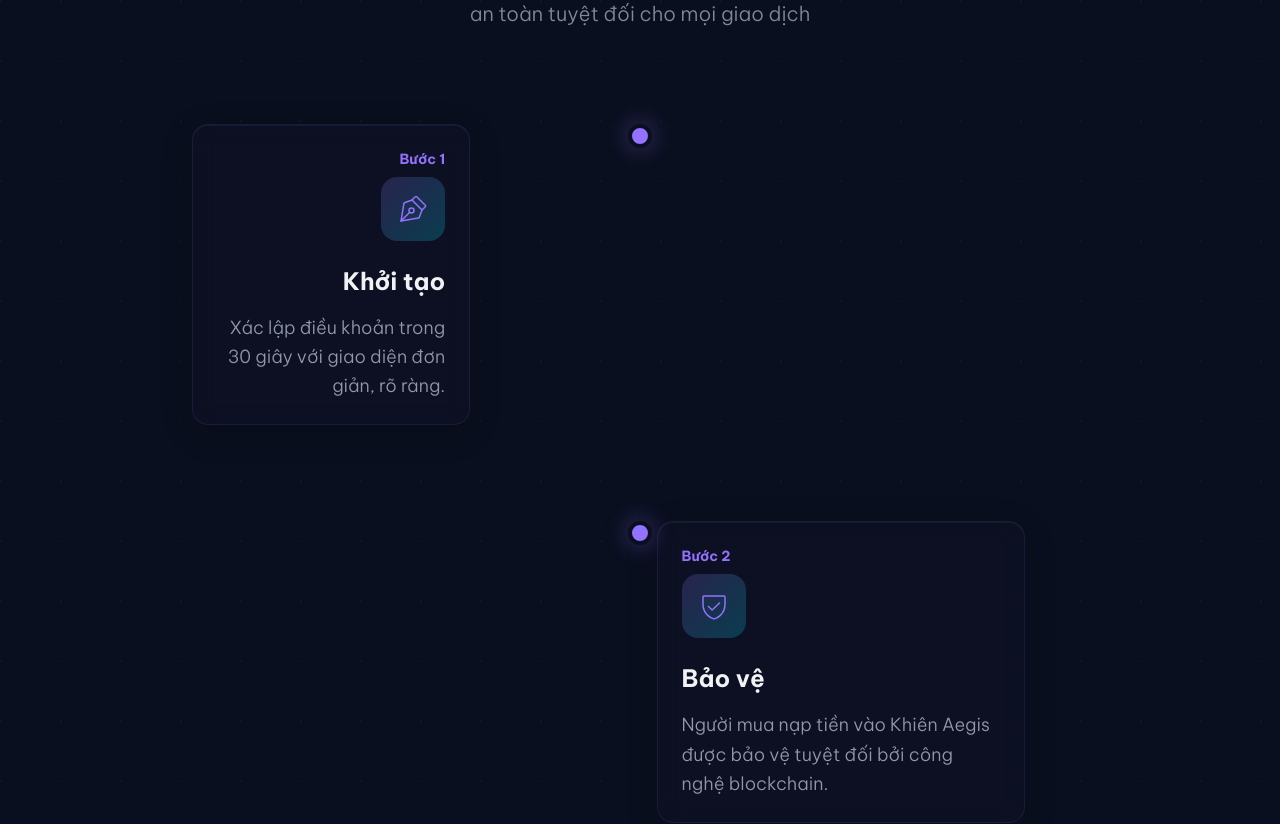
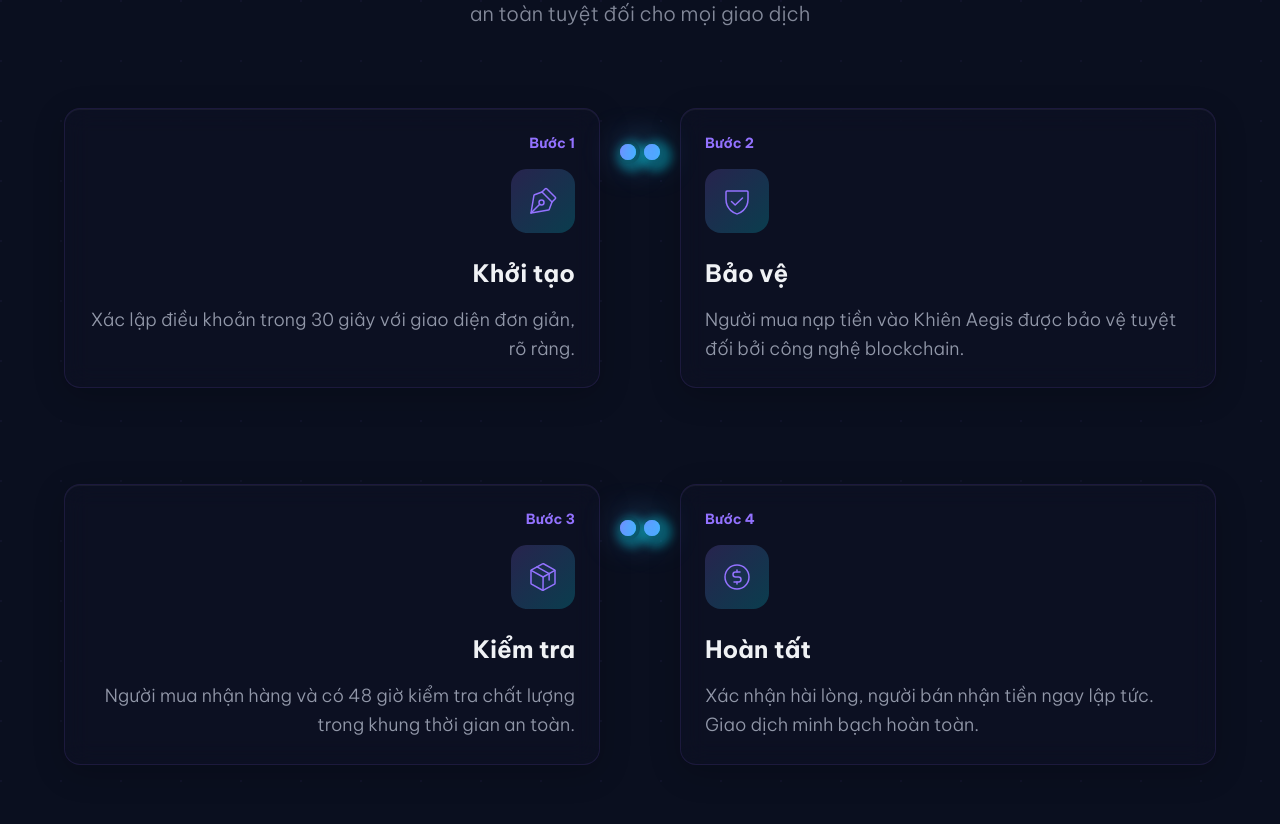
Before and after one commit to duyle555/secure-shield-exchange, a React (Vite) app: page / in a window 1280 px wide. Shown: the part 2453-3277 px from the top of the page. Built offline with nearby package versions, Linux system fonts and the light colour scheme.

Commit message:
Refactor "How It Works" section
Realigned the layout using CSS Grid and added pulse glow effects to the timeline elements.

```diff
--- a/src/components/sections/HowItWorksSection.tsx
+++ b/src/components/sections/HowItWorksSection.tsx
@@ -85,31 +85,19 @@ const HowItWorksSection = () => {
           </p>
         </div>
 
-        {/* Mobile-First Steps Layout */}
-        <div className="max-w-4xl mx-auto">
-          {/* Mobile: Single Column, Desktop: Timeline */}
-          <div className="space-y-8 lg:space-y-24 lg:relative">
-            {/* Desktop Timeline Line */}
-            <div className="hidden lg:block absolute left-1/2 transform -translate-x-1/2 w-1 h-full timeline-line"></div>
-
-            {/* Steps */}
+        {/* Perfect Grid Timeline Layout */}
+        <div className="max-w-6xl mx-auto">
+          {/* Mobile: Single Column */}
+          <div className="block lg:hidden space-y-8">
             {steps.map((step, index) => (
-              <div key={index} className="relative">
-                {/* Desktop Timeline Dot */}
-                <div className="hidden lg:block absolute left-1/2 transform -translate-x-1/2 w-6 h-6 bg-primary rounded-full border-4 border-dark-background shadow-glow-primary z-10"></div>
-
-                {/* Mobile: Single Column, Desktop: Alternating */}
-                <div className="lg:flex lg:items-center">
-                  {/* Mobile Layout: Always Single Column */}
-                  <div className="block lg:hidden">
-                    <div className={`
+              <div key={index} className={`
                 transition-all duration-700 transform
                 ${visibleCards.includes(index)
                   ? 'opacity-100 translate-y-0'
                   : 'opacity-0 translate-y-8'
                 }
               `}>
-                      <div className="glass-card p-6 sm:p-8 rounded-2xl group active:scale-95 lg:hover:scale-105 transition-all duration-300 min-h-[200px]">
+                <div className="glass-card p-6 sm:p-8 rounded-2xl group active:scale-95 transition-all duration-300">
                   {/* Step Number */}
                   <div className="text-sm font-bold text-primary mb-4">
                     Bước {index + 1}
@@ -117,7 +105,7 @@ const HowItWorksSection = () => {
 
                   {/* Icon */}
                   <div className="mb-6 flex justify-center">
-                          <div className="w-16 h-16 bg-gradient-to-br from-primary/20 to-accent/20 rounded-2xl flex items-center justify-center group-active:scale-95 lg:group-hover:scale-110 transition-transform duration-300">
+                    <div className="w-16 h-16 bg-gradient-to-br from-primary/20 to-accent/20 rounded-2xl flex items-center justify-center group-active:scale-95 transition-transform duration-300">
                       <step.icon className="w-8 h-8 text-primary" weight="light" />
                     </div>
                   </div>
@@ -127,30 +115,50 @@ const HowItWorksSection = () => {
                   <p className="text-dark-subtle leading-relaxed text-base sm:text-lg font-light opacity-90 text-center">{step.description}</p>
 
                   {/* Active Effect Indicator */}
-                        <div className="absolute bottom-0 left-0 right-0 h-1 bg-gradient-to-r from-primary to-accent transform scale-x-0 group-active:scale-x-100 lg:group-hover:scale-x-100 transition-transform duration-300 rounded-b-2xl"></div>
+                  <div className="absolute bottom-0 left-0 right-0 h-1 bg-gradient-to-r from-primary to-accent transform scale-x-0 group-active:scale-x-100 transition-transform duration-300 rounded-b-2xl"></div>
                 </div>
+              </div>
+            ))}
+          </div>
+
+          {/* Desktop: Perfect CSS Grid Layout */}
+          <div className="hidden lg:block relative">
+            {/* Central Timeline */}
+            <div className="absolute left-1/2 transform -translate-x-1/2 w-1 h-full timeline-line"></div>
+
+            {/* CSS Grid Container */}
+            <div className="grid grid-cols-2 gap-x-20 gap-y-24 relative">
+              {steps.map((step, index) => (
+                <div key={index} className="relative">
+                  {/* Timeline Dot with Enhanced Glow Effect */}
+                  <div className="absolute top-8 z-20" style={{
+                    left: index % 2 === 0 ? 'calc(100% + 2.5rem)' : 'calc(-2.5rem - 1.5rem)',
+                  }}>
+                    <div className="relative w-6 h-6 bg-gradient-to-r from-primary to-accent rounded-full border-4 border-dark-background">
+                      {/* Main pulse glow */}
+                      <span className="animate-ping absolute inline-flex h-full w-full rounded-full bg-primary opacity-75"></span>
+
+                      {/* Secondary pulse glow */}
+                      <span className="animate-pulse absolute inline-flex h-8 w-8 -top-1 -left-1 rounded-full bg-accent/30 blur-sm"></span>
+
+                      {/* Outer glow ring */}
+                      <div className="absolute -inset-2 rounded-full bg-gradient-to-r from-primary/20 to-accent/20 blur-lg animate-pulse"></div>
                     </div>
                   </div>
 
-                  {/* Desktop Layout: Alternating */}
+                  {/* Step Card */}
                   <div className={`
-                    hidden lg:flex lg:items-center
-                    ${index % 2 === 0 ? 'flex-row-reverse text-right' : 'flex-row text-left'}
-                  `}>
-                    <div className="w-1/2"></div>
-                    <div className={`
-                      w-1/2
-                      ${index % 2 === 0 ? 'pr-12' : 'pl-12'}
+                    ${index % 2 === 0 ? 'col-start-1 text-right' : 'col-start-2 text-left'}
                     transition-all duration-700 transform
                     ${visibleCards.includes(index)
                       ? 'opacity-100 translate-x-0'
                       : `opacity-0 ${index % 2 === 0 ? 'translate-x-8' : '-translate-x-8'}`
                     }
                   `}>
-                      <div className="glass-card p-8 rounded-2xl group hover:scale-105 transition-all duration-300">
+                    <div className="glass-card p-8 rounded-2xl group hover:scale-105 hover:shadow-glow-primary/20 transition-all duration-300 relative overflow-hidden">
                       {/* Step Number */}
                       <div className={`
-                          text-sm font-bold text-primary mb-2
+                        text-sm font-bold text-primary mb-4
                         ${index % 2 === 0 ? 'text-right' : 'text-left'}
                       `}>
                         Bước {index + 1}
@@ -161,8 +169,11 @@ const HowItWorksSection = () => {
                         mb-6 flex
                         ${index % 2 === 0 ? 'justify-end' : 'justify-start'}
                       `}>
-                          <div className="w-16 h-16 bg-gradient-to-br from-primary/20 to-accent/20 rounded-2xl flex items-center justify-center group-hover:scale-110 transition-transform duration-300">
+                        <div className="w-16 h-16 bg-gradient-to-br from-primary/20 to-accent/20 rounded-2xl flex items-center justify-center group-hover:scale-110 transition-transform duration-300 relative">
                           <step.icon className="w-8 h-8 text-primary" weight="light" />
+
+                          {/* Icon glow effect on hover */}
+                          <div className="absolute inset-0 rounded-2xl bg-gradient-to-br from-primary/10 to-accent/10 opacity-0 group-hover:opacity-100 transition-opacity duration-300 blur-sm"></div>
                         </div>
                       </div>
 
@@ -172,12 +183,14 @@ const HowItWorksSection = () => {
 
                       {/* Hover Effect Indicator */}
                       <div className="absolute bottom-0 left-0 right-0 h-1 bg-gradient-to-r from-primary to-accent transform scale-x-0 group-hover:scale-x-100 transition-transform duration-300 rounded-b-2xl"></div>
-                      </div>
-                    </div>
+
+                      {/* Card glow on hover */}
+                      <div className="absolute inset-0 rounded-2xl bg-gradient-to-br from-primary/5 to-accent/5 opacity-0 group-hover:opacity-100 transition-opacity duration-500 pointer-events-none"></div>
                     </div>
                   </div>
                 </div>
               ))}
+            </div>
           </div>
         </div>
       </div>
```
Lines whose indentation alone changed are shown as unchanged.
